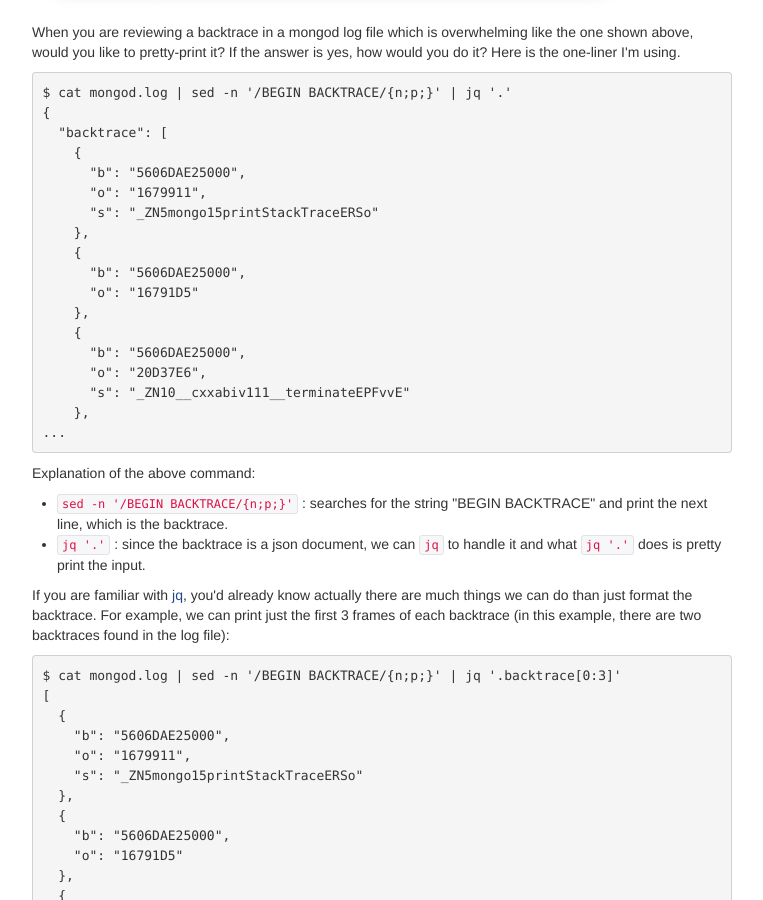
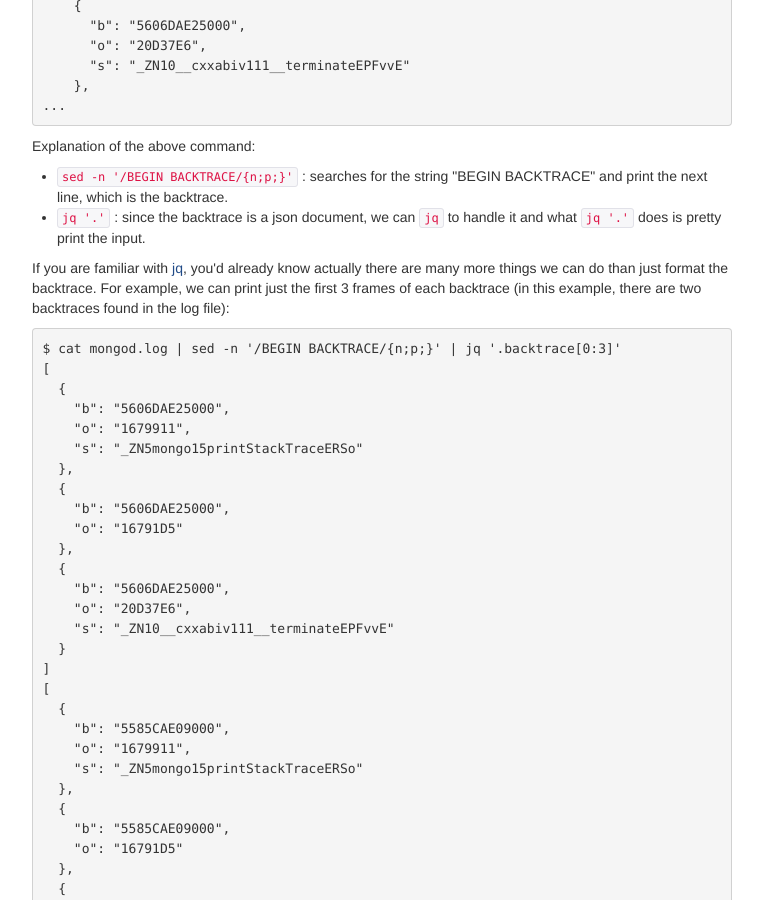
Before and after one commit to lgfang/lgfang.github.io, a Jekyll site: the page built from _posts/2020-02-05-mongodb-backtrace-prettify.html, in a window 1280 px wide and 900 px high, scrolled down 568 px. Shown: the whole window, without its empty margins (258-1021 px from the left). Built offline with Jekyll 4.4.1, drawn with Linux system fonts in a browser that asks for light colours; comment, search, counter and statistics services are not loaded.

Commit message:
2020-02-05-mongodb-backtrace-prettify: fix typo

```diff
--- a/_posts/2020-02-05-mongodb-backtrace-prettify.html
+++ b/_posts/2020-02-05-mongodb-backtrace-prettify.html
@@ -8,7 +8,7 @@ tags: [MongoDB]
 
 
 <div class="figure">
-<p><img src="http://lgfang.github.io/images/mongod-backtrace.png" alt="mongod-backtrace.png" width="600" />
+<p><img src="/Users/lungang.fang/myblog/mongod-backtrace.png" alt="mongod-backtrace.png" width="600" />
 </p>
 </div>
 
@@ -42,14 +42,16 @@ $ cat mongod.log | sed -n '/BEGIN BACKTRACE/{n;p;}' | jq '.'
 Explanation of the above command:
 </p>
 <ul class="org-ul">
-<li><code>sed -n '/BEGIN BACKTRACE/{n;p;}'</code> : searches for the string "BEGIN BACKTRACE" and print the next line, which is the backtrace.</li>
-<li><code>jq '.'</code> : since the backtrace is a json document, we can <code>jq</code> to handle it and what <code>jq '.'</code> does is pretty print the input.</li>
+<li><code>sed -n '/BEGIN BACKTRACE/{n;p;}'</code> : searches for the string "BEGIN BACKTRACE"
+and print the next line, which is the backtrace.</li>
+<li><code>jq '.'</code> : since the backtrace is a json document, we can <code>jq</code> to handle it
+and what <code>jq '.'</code> does is pretty print the input.</li>
 </ul>
 
 <p>
-If you are familiar with <a href="https://stedolan.github.io/jq/">jq</a>, you'd already know actually there are much things
-we can do than just format the backtrace. For example, we can print just the
-first 3 frames of each backtrace (in this example, there are two backtraces
+If you are familiar with <a href="https://stedolan.github.io/jq/">jq</a>, you'd already know actually there are many more
+things we can do than just format the backtrace. For example, we can print just
+the first 3 frames of each backtrace (in this example, there are two backtraces
 found in the log file):
 </p>
 <pre class="example">
```
